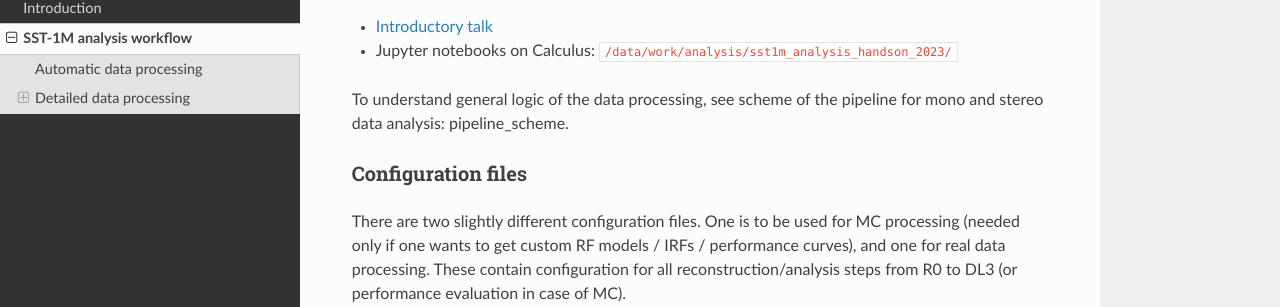
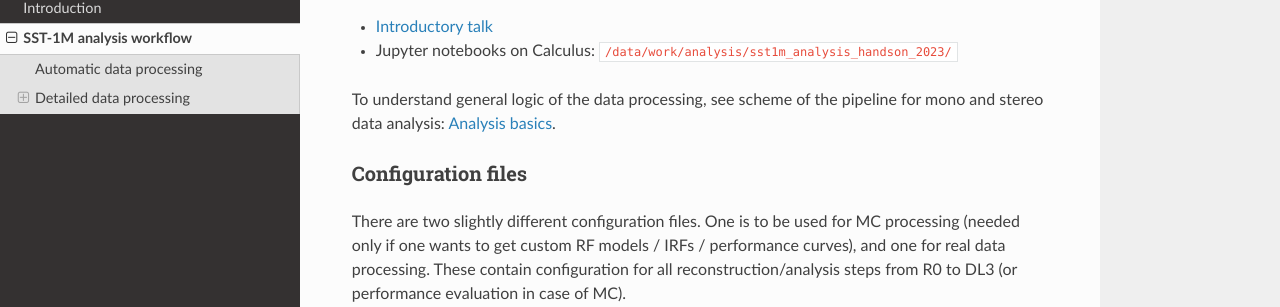
Before and after one commit to aminnakhle/sst1mpipe, a Sphinx documentation site: the page built from docs/sst1m_analysis_workflow.rst, in a window 1280 px wide and 900 px high, scrolled down 1038 px. Shown: the part 144-451 px from the top of the window. Built offline with Sphinx 7.4.7 and the Read the Docs theme 2.0.0, drawn with Linux system fonts in a browser that asks for light colours.

Commit message:
documentation

```diff
--- a/docs/introduction.rst
+++ b/docs/introduction.rst
@@ -75,6 +75,7 @@ only activate preinstalled environment:
     source /data/work/analysis/software/mambaforge/etc/profile.d/conda.sh
     conda activate /data/work/analysis/software/mambaforge/envs/sst1m-$SST1MPIPE_VER
 
+.. _analysis_basics:
 
 Analysis basics
 ---------------
@@ -106,8 +107,6 @@ the **ctapipe** data model:
 
 Scheme of data/MC processing the pipeline:
 
-.. _pipeline_scheme:
-
 .. image:: sst1mpipe_scheme_mono.png
    :width: 700
    :align: center
--- a/docs/sst1m_analysis_workflow.rst
+++ b/docs/sst1m_analysis_workflow.rst
@@ -57,7 +57,7 @@ a look at materials from the last SST-1M hands-on analysis session in Prague, De
 * Jupyter notebooks on Calculus: ``/data/work/analysis/sst1m_analysis_handson_2023/``
 
 To understand general logic of the data processing, see scheme of the pipeline for mono and stereo
-data analysis: :ref:`pipeline_scheme`.
+data analysis: :ref:`analysis_basics`.
 
 Configuration files
 ~~~~~~~~~~~~~~~~~~~
```
